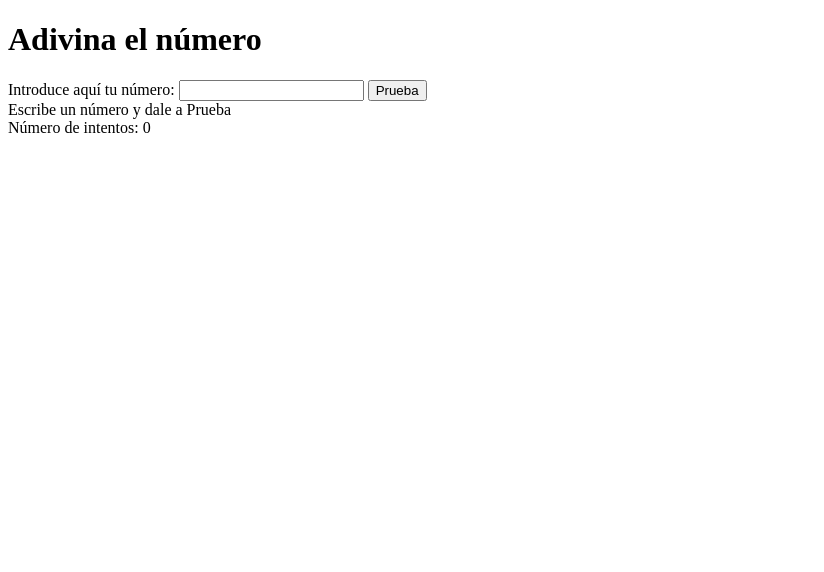
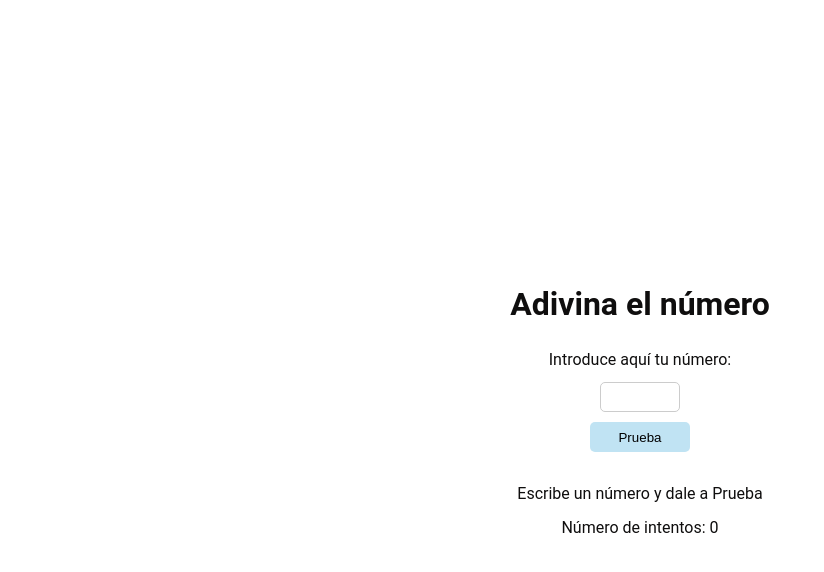
Before and after one commit to maialenmunoa/guess-the-number, a plain HTML site: page index.html in a window 1280 px wide. Shown: the whole page, without its empty margins (0-824 px from the left). Drawn offline with Linux system fonts and the light colour scheme.

Commit message:
add styles

```diff
--- a/css/main.css
+++ b/css/main.css
@@ -0,0 +1,59 @@
+
+* {
+    box-sizing: border-box;
+    padding: 0;
+    margin: 0;
+}
+
+.body {
+    font-family: 'Roboto', sans-serif;
+    font-size: 16px;
+    line-height: 1.5;
+    color: #0f0e0e;
+    background-color: #fff;
+    display: flex;
+    flex-direction: column;
+    align-items: center;
+    justify-content: center;
+    min-height: 100vh;
+    width: 100%;
+}
+
+.title {
+    text-align: center;
+    padding: 20px 0;
+}
+
+.form {
+    display: flex;
+    flex-direction: column;
+    align-items: center;
+    margin-bottom: 20px;
+    gap: 10px;
+}
+
+.input {
+    width: 80px;
+    height: 30px;
+    border: 1px solid #ccc;
+    border-radius: 5px;
+    padding: 0 10px;
+}
+
+.button {
+    width: 100px;
+    height: 30px;
+    border: 0px solid #ccc;
+    border-radius: 5px;
+    background-color: rgb(192, 227, 243);
+    cursor: pointer;
+}
+
+.result {
+    text-align: center;
+    padding: 10px 0;
+}
+
+.attempts {
+    text-align: center;
+}
--- a/index.html
+++ b/index.html
@@ -6,20 +6,19 @@
     <title>Adivina el número</title>
     <link rel="stylesheet" href="css/main.css">
 </head>
-<body>
+<body class="body">
     <header>
-        <h1>Adivina el número</h1>
+        <h1 class="title">Adivina el número</h1>
     </header>
     <main>
-        <form id="NumberForm">
+        <form class="form" id="NumberForm">
             <label for="NumberInput">Introduce aquí tu número:</label>
-            <input class="js__userNumberInput" type="number" id="NumberInput" name="NumberInput" required>
-            <button class="js__userNumberBtn" type="submit">Prueba</button>
+            <input class=" input js__userNumberInput" type="number" id="NumberInput" name="NumberInput" required>
+            <button class=" button js__userNumberBtn" type="submit">Prueba</button>
         </form>
-        <div class="js__resultPhrase">
-            Escribe el número y dale a Prueba
+        <div class=" result js__resultPhrase">
         </div>
-        <div class ="js__resultAttempts">
+        <div class =" attempts js__resultAttempts">
             Número de intentos: 0
         </div>
     </main>
```
